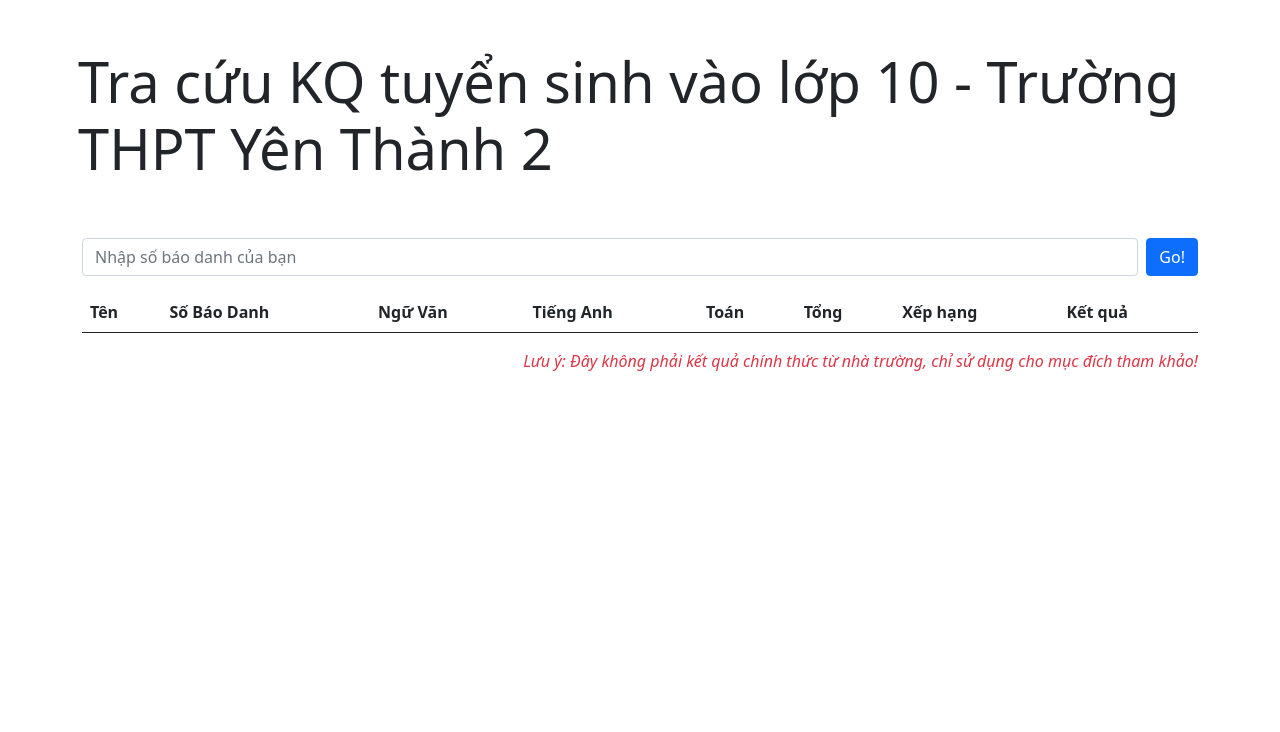
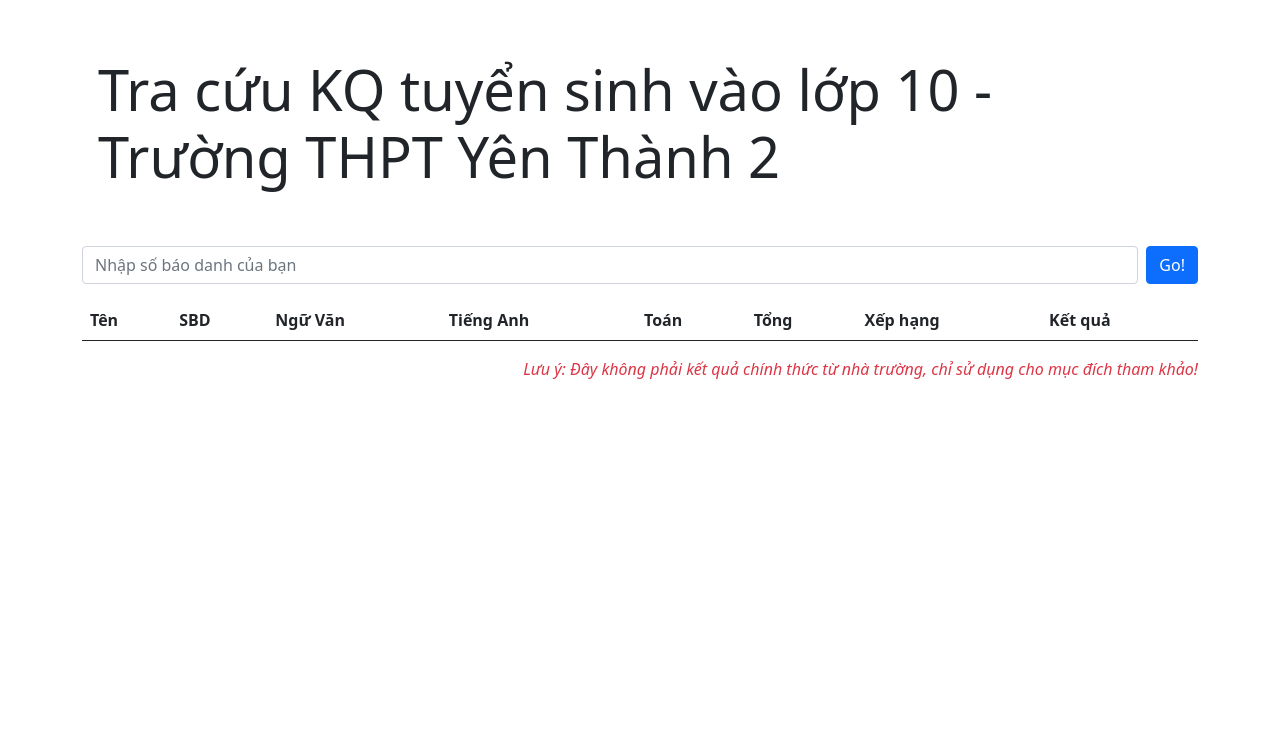
Before and after one commit to thanhdxuan/thanhdxuan.github.io, a plain HTML site: page index.html in a window 1280 px wide. Shown: the top 732 px of the page. Drawn offline with nearby package versions, Linux system fonts and the light colour scheme.

Commit message:
Fix margins

```diff
--- a/index.html
+++ b/index.html
@@ -53,7 +53,7 @@
 
 <body class="d-flex flex-column justify-content-between vh-100">
    <div class="container-sm vw-100">
-      <h1 class="row display-4 py-5 ps-2">Tra cứu KQ tuyển sinh vào lớp 10 - Trường THPT Yên Thành 2</h1>
+      <h1 class="row display-4 py-5 ps-2 m-2">Tra cứu KQ tuyển sinh vào lớp 10 - Trường THPT Yên Thành 2</h1>
       <div class="row">
          <form id="sform" class="col-sm-12 d-flex gap-2">
             <div style="width: 100%;">
@@ -69,7 +69,7 @@
                <thead>
                   <tr>
                      <th scope="col">Tên</th>
-                     <th scope="col">Số Báo Danh</th>
+                     <th scope="col">SBD</th>
                      <th scope="col">Ngữ Văn</th>
                      <th scope="col">Tiếng Anh</th>
                      <th scope="col">Toán</th>
```
